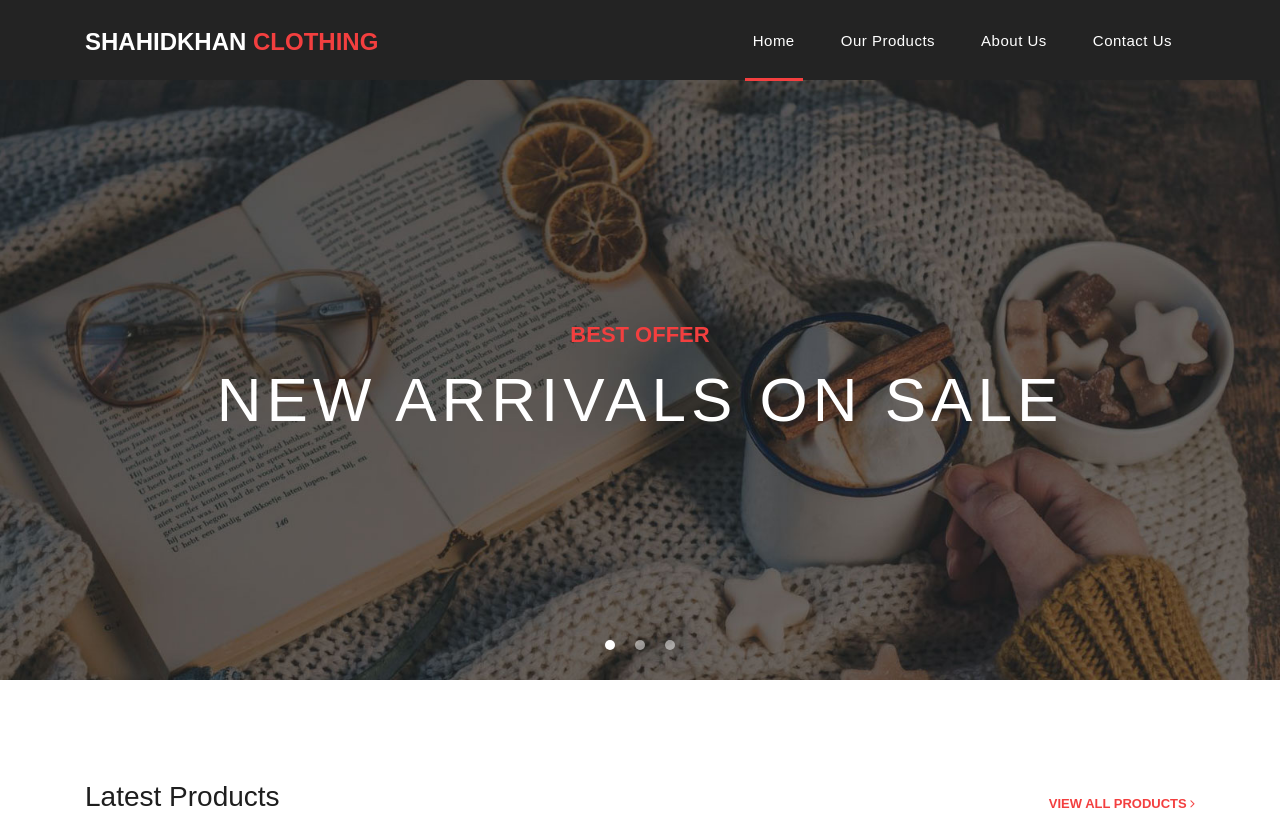
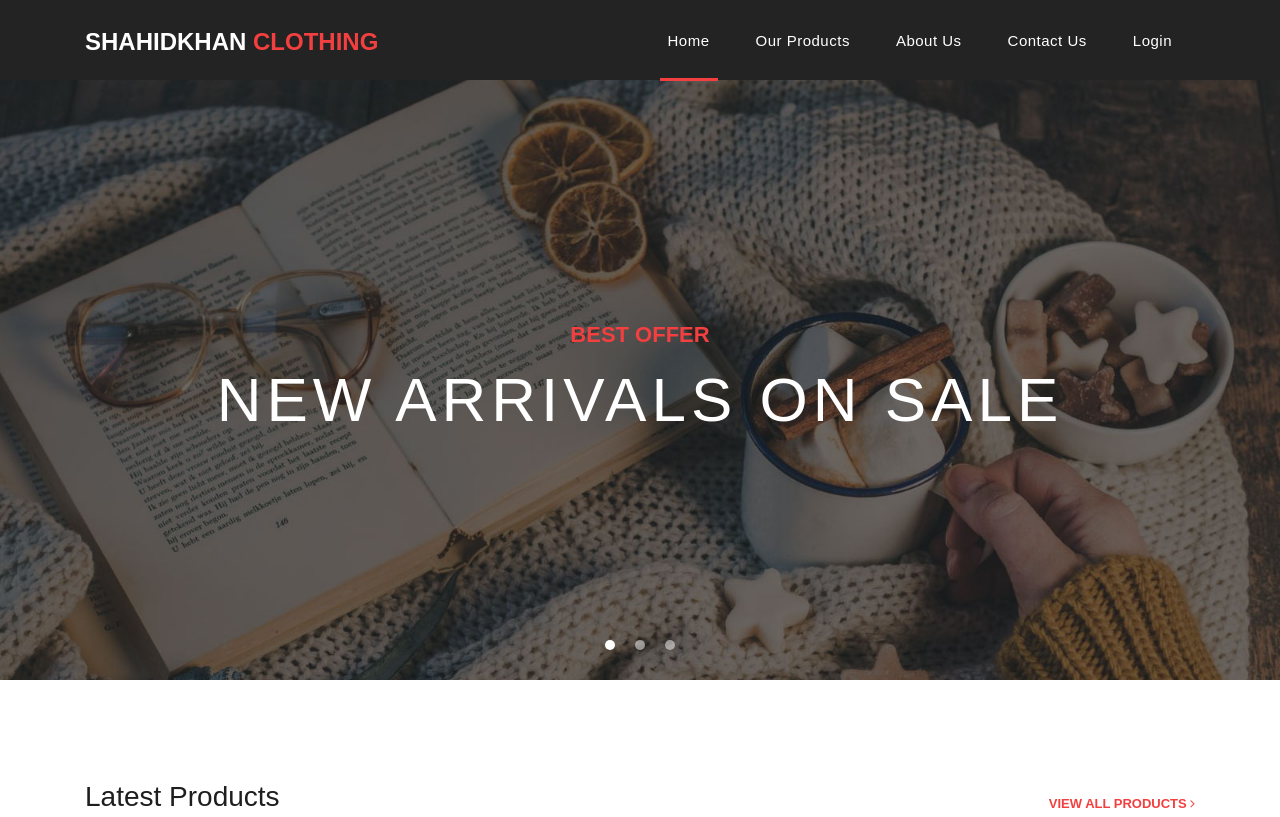
Before and after one commit to shauatsmvec/bcashaumini, a plain HTML site: page index.html in a window 1280 px wide. Shown: the top 817 px of the page. Drawn offline with Linux system fonts and the light colour scheme.

Commit message:
Update index.html

```diff
--- a/index.html
+++ b/index.html
@@ -64,6 +64,9 @@ https://templatemo.com/tm-546-sixteen-clothing
               </li>
               <li class="nav-item">
                 <a class="nav-link" href="contact.html">Contact Us</a>
+              </li>
+              <li class="nav-item">
+                <a class="nav-link" href="validation form.html">login</a>
               </li>
             </ul>
           </div>
```
